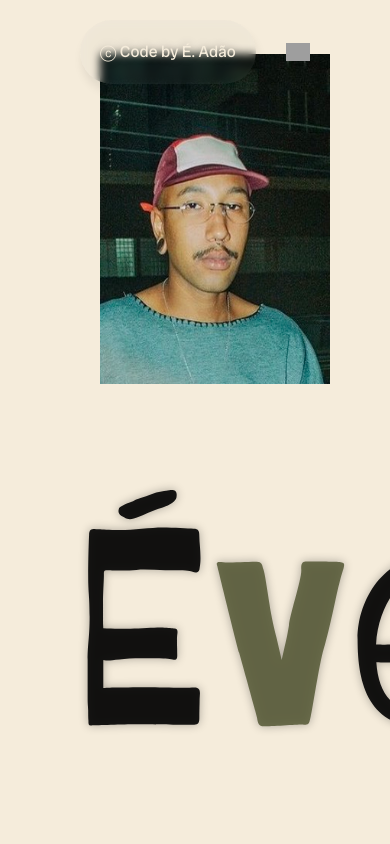
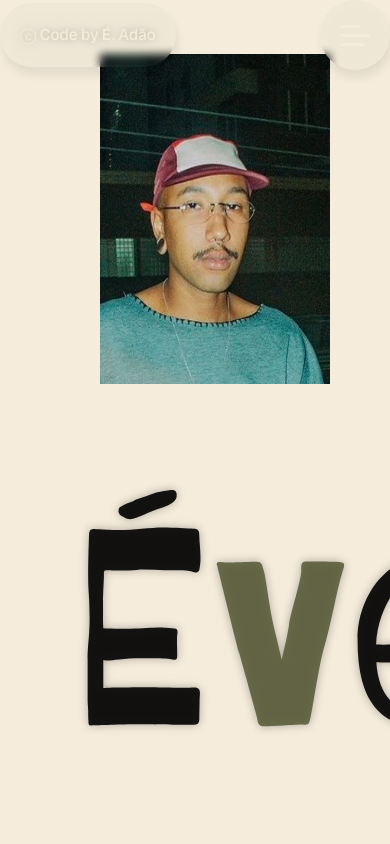
Before and after one commit to adaocomh/eadev_portifolio, a Next.js app: page / in a window 390 px wide. Shown: the top 844 px of the page. Built offline with nearby package versions, Linux system fonts and the light colour scheme; grey boxes are pictures that could not be loaded.

Commit message:
Menu mobile implementado.

```diff
--- a/src/app/page.tsx
+++ b/src/app/page.tsx
@@ -163,7 +163,7 @@ export default function Home() {
 
   return (
     <>
-        <nav className='fixed top-[20px] h-[100px] z-50'><MenuSuspenso/></nav>
+        <nav className='fixed h-[100px] z-50'><MenuSuspenso/></nav>
         <header ref={headerRef} className="flex flex-col h-[100vh] p-[80px]  bg-[var(--cor-primaria)]" id="hdS1">
           <div className="flex flex-col justify-end gap-[30px] h-[100%]">
             <div className="flex justify-start items-end gap-[80px]">
--- a/src/components/mnSuspenso/index.tsx
+++ b/src/components/mnSuspenso/index.tsx
@@ -50,7 +50,7 @@ export default function MenuSuspenso() {
   }, [])
 
   return (
-    <div className="flex justify-between items-center w-[100vw] p-[0px_80px] transition-all duration-500">
+    <div className="flex justify-between items-center w-[100vw] transition-all duration-500">
       <div className={`hover:translate-y-[-4px] hover:transition-all p-[20px] rounded-[50px] text-shadow-[0px_0px_10px_rgba(0,0,0,0.3)] transition-all duration-500 ${overFooter ? "bg-[rgba(128,128,128,0.05)] backdrop-blur-xs text-(--cor-primaria) shadow-[inset_2px_2px_8px_rgba(255,255,255,0.08),2px_8px_10px_rgba(0,0,0,0.08)] hover:shadow-[inset_2px_2px_8px_rgba(255,255,255,0.08),2px_8px_12px_rgba(0,0,0,0.15)]" : scrolled ? "bg-[rgba(128,128,128,0.05)] backdrop-blur-xs shadow-[inset_2px_2px_8px_rgba(255,255,255,0.1),2px_8px_10px_rgba(0,0,0,0.08)]" : ""}`} onClick={() => scrollSection("hdS1")}>
         <p className="cursor-pointer font-light">
           ⓒ Code by É. Adão
@@ -62,7 +62,7 @@ export default function MenuSuspenso() {
           <li className="cursor-pointer hover:translate-y-[-1px] hover:transition-all hover:duration-500 hover:text-shadow-[0px_5px_15px_rgba(0,0,0,0.3)]" onClick={() => scrollSection("demo")}>Demo.</li>
           <li className="cursor-pointer hover:translate-y-[-1px] hover:transition-all hover:duration-500 hover:text-shadow-[0px_5px_15px_rgba(0,0,0,0.3)]" onClick={() => scrollSection("footerS4")}>Contato</li>
         </ul>
-        <MnSmobile />
+        <MnSmobile/>
       </nav>
     </div>
   )
--- a/src/components/mnSuspenso/mnSMobile/index.tsx
+++ b/src/components/mnSuspenso/mnSMobile/index.tsx
@@ -1,21 +1,82 @@
 'use client'
-import { useState } from 'react'
+import { useState, useEffect } from 'react'
 export default function MnSmobile() {
         const [aberto, setAberto] = useState<boolean>(false)
+        const [scrolled, setScrolled] = useState(false);
+        const [overFooter, setOverFooter] = useState(false)
+
         const scrollSection = (id: string) => {
             document.getElementById(id)?.scrollIntoView({ behavior: "smooth", block: "center" })
         }
+
+        useEffect(() => {
+            const handleScroll = () => {
+              setScrolled(window.scrollY > 50);
+            };
+
+            window.addEventListener("scroll", handleScroll);
+            return () => window.removeEventListener("scroll", handleScroll);
+          }, []);
+
+          useEffect(() => {
+            const footer = document.querySelector("#footerS4")
+            if (!footer) return
+
+            const observer = new IntersectionObserver(
+              (entries) => {
+                entries.forEach((entry) => {
+                  if (entry.isIntersecting) {
+                    setOverFooter(true)
+                  } else {
+                    setOverFooter(false)
+                  }
+                })
+              },
+              {
+                root: null,
+                threshold: 0.85,
+              }
+            )
+
+            observer.observe(footer)
+
+            return () => {
+              observer.disconnect()
+            }
+          }, [])
+
     return(
-        <>
-            <button className='flex md:hidden' onClick={() => setAberto(!aberto)}>{aberto ? <img src={'/imgs/icons/cross.png'} alt="Menu" width={24} height={24}/> : <img src={'/imgs/icons/interface-2.png'} alt="Menu" width={24} height={24}/>}
-            </button>
-            <div className='absolute top-[60px] right-[0px] overflow-hidden'>
-                <ul className={`flex justify-around items-center md:hidden h-[40px] w-[100vw] bg-[#51503c] list-none cursor-pointer ${aberto ? 'translate-y-[0%] transition-all duration-200 opacity-[1]' : 'translate-y-[-100%] transition-all duration-300 opacity-[0]'}`}>
-                            <li className='text-[var(--cor-primaria)] md:m-[0px_0px_0px_25px] hover:translate-y-[-2px] hover:transition-all hover:duration-200' onClick={()=>{scrollSection("sS2")}}>Meu objetivo</li>
-                            <li className='text-[var(--cor-primaria)] md:m-[0px_0px_0px_25px] hover:translate-y-[-2px] hover:transition-all hover:duration-200' onClick={()=>{scrollSection("aPS2")}}>Demo</li>
-                            <li className='text-[var(--cor-primaria)] md:m-[0px_0px_0px_25px] hover:translate-y-[-2px] hover:transition-all hover:duration-200' onClick={()=>{scrollSection("footerS4")}}>Contato</li>
-                </ul>
-            </div>
-        </>
+        <div className={`md:hidden flex justify-center items-center w-[70px] h-[70px] p-[20px] rounded-full cursor-pointer transition-all duration-500 ease-in-out z-40 ${overFooter ? "bg-[rgba(128,128,128,0.05)] backdrop-blur-xs shadow-[inset_2px_2px_8px_rgba(255,255,255,0.08),2px_8px_10px_rgba(0,0,0,0.08)] hover:shadow-[inset_2px_2px_8px_rgba(255,255,255,0.08),2px_8px_12px_rgba(0,0,0,0.15)]" : scrolled ? "bg-[rgba(128,128,128,0.05)] backdrop-blur-xs shadow-[inset_2px_2px_8px_rgba(255,255,255,0.1),2px_8px_10px_rgba(0,0,0,0.08)]" : ""}`} onClick={() => setAberto(!aberto)}>
+      <div className={`absolute flex justify-center items-center w-0 h-0 bg-[rgba(245,236,219,0.95)] backdrop-blur-xs transition-all duration-600 ease-in-out rounded-[100%] ${aberto ? "right-[-20px] top-0 w-[100vw] h-[100vh] rounded-none" : ""}`}>
+
+      <ul className={`w-full h-full flex-col justify-end items-start p-[100px] gap-[50px] md:hidden list-none ${aberto ? 'flex' : 'hidden'}`}>
+                                <li className='w-max text-[var(--cor-terciario)] text-[60px] font-black slideMenu1 hover:translate-y-[-4px] hover:transition-all rounded-[50px] text-shadow-[0px_0px_10px_rgba(0,0,0,0.08)] transition-all duration-500' onClick={()=>{scrollSection("sS2")}}>Meu objetivo</li>
+                                <li className='w-max text-[var(--cor-terciario)] text-[60px] font-black slideMenu1 hover:translate-y-[-4px] hover:transition-all rounded-[50px] text-shadow-[0px_0px_10px_rgba(0,0,0,0.08)] transition-all duration-500' onClick={()=>{scrollSection("aPS2")}}>Demo.</li>
+                                <li className='w-max text-[var(--cor-terciario)] text-[60px] font-black slideMenu1 hover:translate-y-[-4px] hover:transition-all rounded-[50px] text-shadow-[0px_0px_10px_rgba(0,0,0,0.08)] transition-all duration-500' onClick={()=>{scrollSection("footerS4")}}>Contato</li>
+                                <p className="cursor-pointer font-light hover:translate-y-[-4px] hover:transition-all rounded-[50px] text-shadow-[0px_0px_10px_rgba(0,0,0,0.3)] transition-all duration-500" onClick={() => scrollSection("hdS1")}>
+                                ⓒ Code by É. Adão
+                                </p>
+                    </ul>
+      </div>
+      <button
+        onClick={() => setAberto(!aberto)}
+        className="relative w-[30px] h-[30px] transition-all duration-800 ease-in-out hoverSeta"
+      >
+        <div className="hoverSeta">
+          <span
+            className={`absolute left-0 block h-[3px] rounded-lg ${overFooter ? "bg-[var(--cor-primaria)] duration-600" : "bg-black duration-600"} transition-all duration-700 ease-in-out hoverSeta
+              ${aberto ? "w-[30px] rotate-[135deg]" : "top-[5px] w-[20px] rotate-0"} listras`}
+          />
+          <span
+            className={`absolute left-0 block h-[3px] w-[30px] rounded-lg ${overFooter ? "bg-[var(--cor-primaria)] duration-600" : "bg-black duration-600"}  transition-all duration-500 ease-in-out hoverSeta
+              ${aberto ? "opacity-0" : "top-[14px] opacity-100"} listras`}
+          />
+          <span
+            className={`absolute left-0 block h-[3px] rounded-lg ${overFooter ? "bg-[var(--cor-primaria)] duration-600" : "bg-black duration-600"}  transition-all duration-700 ease-in-out hoverSeta
+              ${aberto ? "w-[30px] -rotate-[135deg]" : "top-[23px] w-[25px] rotate-0"} listras`}
+          />
+        </div>
+      </button>
+    </div>
     )
 }
```
